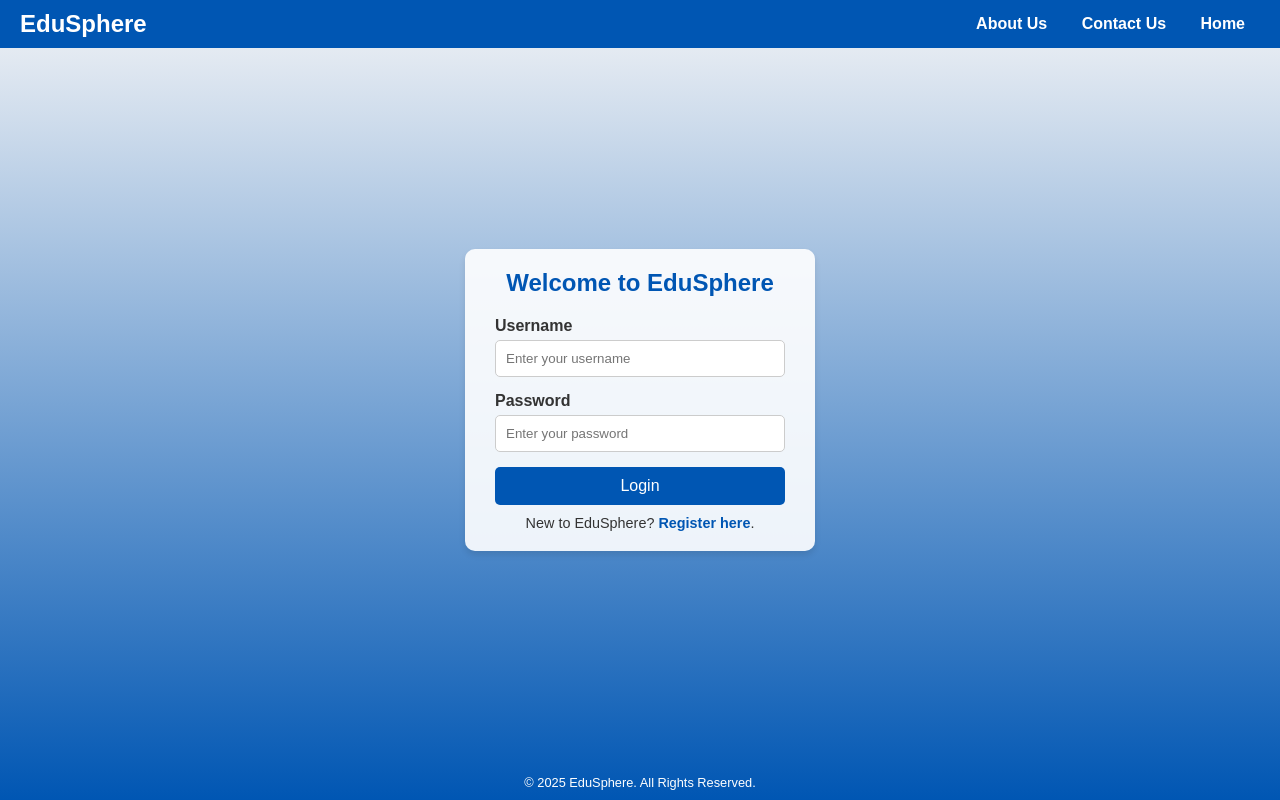
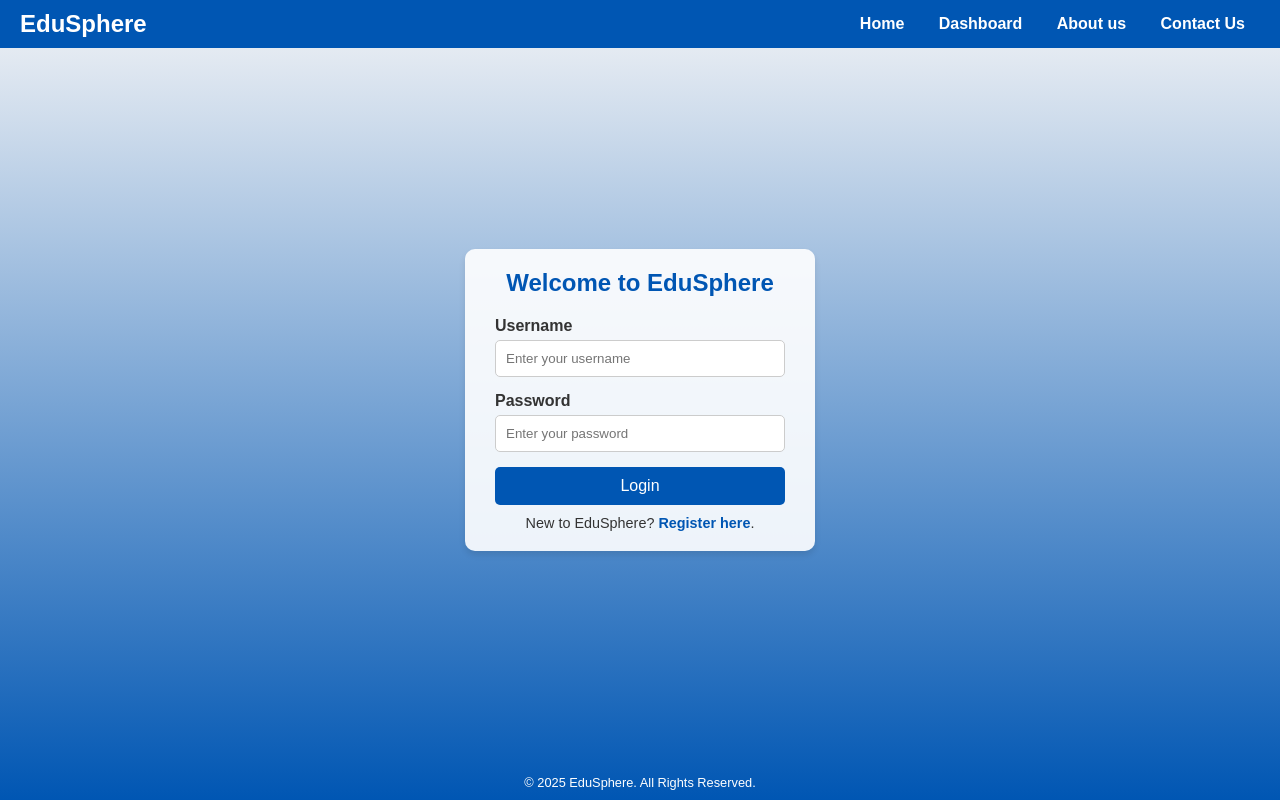
Before and after one commit to burgerbacchi/edusphere, a plain HTML site: page index.html in a window 1280 px wide. Drawn offline with Linux system fonts and the light colour scheme.

Commit message:
SEQUENCE CORRECTION IN NAVBAR

```diff
--- a/index.html
+++ b/index.html
@@ -145,9 +145,10 @@
   <div class="navbar">
     <h1>EduSphere</h1>
     <div>
-      <a href="about.html">About Us</a>
+      <a href="index.html">Home</a>
+      <a href="dashboard.html">Dashboard</a>
+      <a href="about.html">About us</a>
       <a href="contact.html">Contact Us</a>
-      <a href="login.html">Home</a>
     </div>
   </div>
 
```
Also changed, not shown: Registration.html (+4 -2 lines), about.html (+3 -2 lines), contact.html (+3 -1 lines), dashboard.html (+4 -4 lines).
